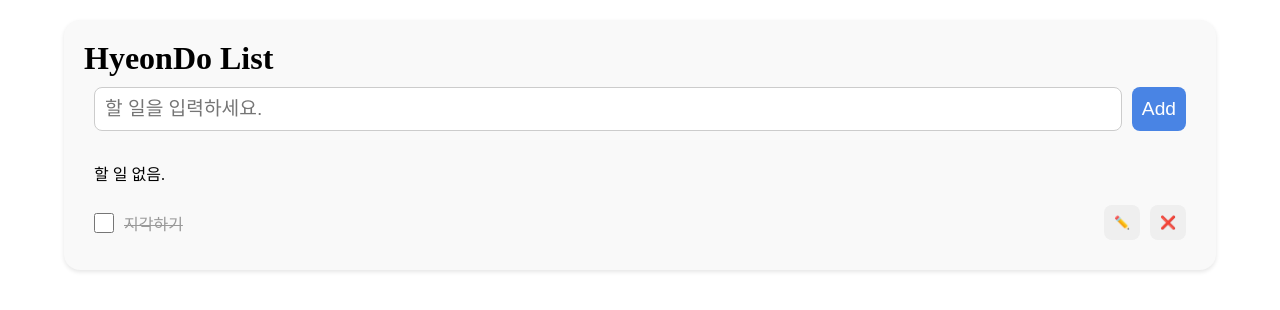
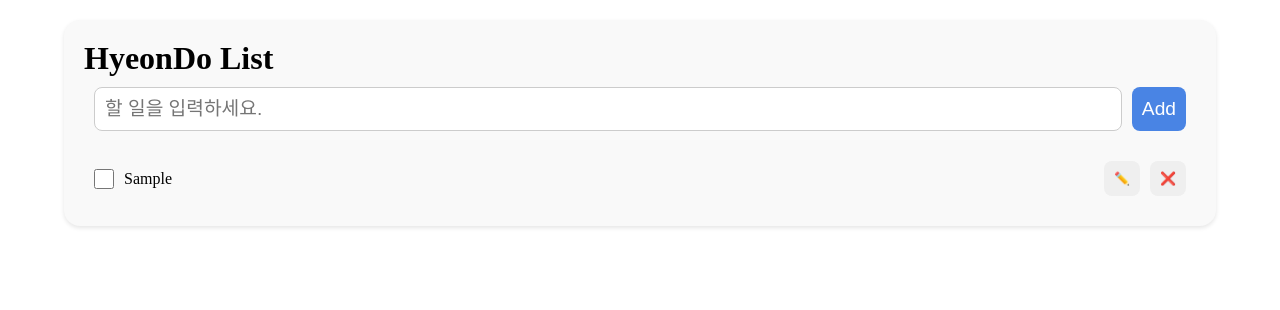
Before and after one commit to juio12/Progtamming_3416, a React (Vite) app: page / in a window 1280 px wide. Both pictures are taken after typing "Sample" into the empty fields and a click on the button "Add". Shown: the top 310 px of the page. Built offline with nearby package versions, Linux system fonts and the light colour scheme.

Commit message:
TodoListApp show todos

```diff
--- a/src/TodoListApp.jsx
+++ b/src/TodoListApp.jsx
@@ -32,7 +32,7 @@
         <div className="todo">
             <TodoHeader />
             <TodoAdder addTodo={addTodo} />
-            <TodoList />
+            <TodoList todos={todos} />
         </div>
     )
 }
--- a/src/components/TodoItem.jsx
+++ b/src/components/TodoItem.jsx
@@ -1,10 +1,11 @@
 import Checkbox from './Checkbox.jsx';
 import Button from './Button.jsx';
 
-export default function TodoItem() {
+export default function TodoItem({ todo }) {
     return (
-        <li className="todo__item todo__item--complete">
-            <Checkbox id="1">지각하기</Checkbox>
+        // todo.isCompleted가 참이면 " todo__item--complete" 아니면 ""
+        <li className={`todo__item${todo.isCompleted ? " todo__item--complete" : ""}`}>
+            <Checkbox id={todo.id}>{todo.text}</Checkbox>
             <Button className="todo__button todo__button--edit">✏️</Button>
             <Button className="todo__button todo__button--delete">❌</Button>
         </li>
--- a/src/components/TodoList.jsx
+++ b/src/components/TodoList.jsx
@@ -1,11 +1,15 @@
 import TodoItemEmpty from './TodoItemEmpty.jsx';
 import TodoItem from './TodoItem.jsx';
 
-export default function TodoList() {
+export default function TodoList({ todos }) {
     return (
         <ul className="todo__list">
-            <TodoItemEmpty />
-            <TodoItem />
+            {/* 아무것도 없을 때, */}
+            {todos.length === 0 && <TodoItemEmpty />}
+            {/* 아무것도 없지 않을 */}
+            {todos.length > 0 && todos.map((todo) =>
+                <TodoItem key={todo.id} todo={todo} />
+            )}
         </ul>
     )
 }
```
